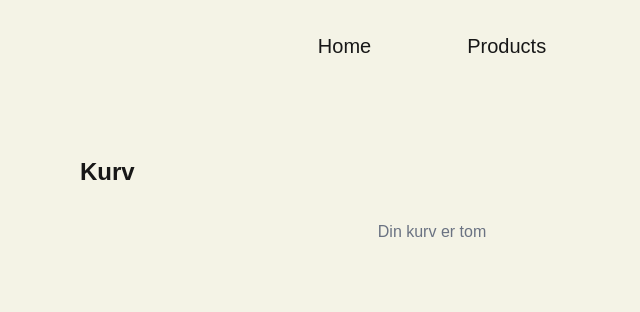
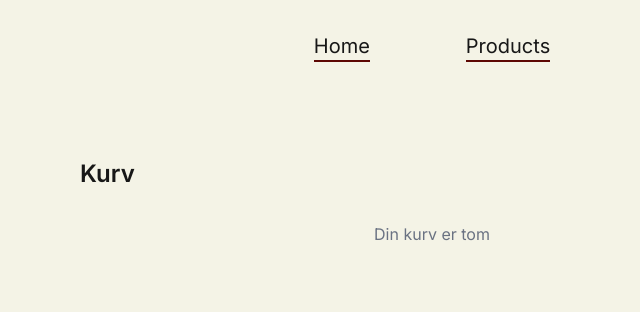
Before and after one commit to eydbjorgham/simpelshop2, a Next.js app: page /payment in a window 1280 px wide. Shown: the top 312 px of the page, without its empty margins (208-848 px from the left). Built offline with nearby package versions, Linux system fonts and the light colour scheme.

Commit message:
Refactor components for improved styling and structure; remove unused code and enhance button functionality

```diff
--- a/src/app/page.js
+++ b/src/app/page.js
@@ -24,7 +24,6 @@ export default function Home() {
 
           <Button
             text="Kom igang"
-            // onClick={() => console.log("Klik!")}
             href="/products"
             className="z-10"
           />
--- a/src/components/AddToCart.jsx
+++ b/src/components/AddToCart.jsx
@@ -9,10 +9,10 @@ const AddToCart = ({ id, title, price, thumbnail }) => {
   return (
     <button
       onClick={() => toggleFavorite(product)}
-      className={`w-full mt-2 py-2 px-4 cursor-pointer rounded-lg font-semibold transition-colors
-        ${isInCart
-          ? "bg-green-500 hover:bg-green-600 text-white"
-          : "bg-blue-500 hover:bg-blue-600 text-white"
+      className={`mt-2 w-fit cursor-pointer px-4 py-2 font-semibold transition-colors ${
+        isInCart
+          ? "border-2 border-(--h1-color) text-(--h1-color) transition-transform duration-200 hover:scale-105 hover:cursor-pointer"
+          : "border-0 border-b-2 border-(--h1-color) text-(--h1-color) hover:outline-2 hover:border-0"
       }`}
     >
       {isInCart ? "I kurv" : "Add to cart"}
--- a/src/components/Button.jsx
+++ b/src/components/Button.jsx
@@ -1,4 +1,3 @@
-// import { useState } from "react";
 import Link from "next/link";
 
 const Button = ({ text, href = "#" }) => {
@@ -8,7 +7,7 @@ const Button = ({ text, href = "#" }) => {
         className={
           "z-10 w-fit border-0 border-b-2 border-(--h1-color) bg-transparent p-2 text-3xl font-semibold text-(--h1-color) transition-transform duration-200 hover:scale-105 hover:cursor-pointer"
         }
-        //   onClick={onClick}
+
       >
         {text}
       </div>
--- a/src/components/Kurv.jsx
+++ b/src/components/Kurv.jsx
@@ -2,50 +2,65 @@
 import useStore from "@/store/favorit";
 import Image from "next/image";
 import Link from "next/link";
+import { Inter } from "next/font/google";
+
+const inter = Inter({
+  subsets: ["latin"],
+  weight: ["300", "400", "600"],
+});
 
 const Kurv = ({ variant }) => {
   const { favorite, toggleFavorite } = useStore();
   const totalPrice = favorite.reduce((sum, item) => sum + item.price, 0);
 
   return (
-    <div className={variant === "payment" ? "" : "bg-white rounded-2xl shadow-lg p-6 sticky top-6"}>
-      <h2 className="text-2xl font-bold mb-4">Kurv</h2>
+    <div
+      className={
+        variant === "payment"
+          ? ""
+          : "sticky top-6 rounded-2xl bg-white p-6 shadow-lg"
+      }
+    >
+      <div className={inter.className}>
+        <h2 className="mb-4 text-2xl font-bold">Kurv</h2>
 
         {favorite.length === 0 ? (
-        <p className="text-gray-500 text-center py-4">Din kurv er tom</p>
-      )
-      :
-      (
+          <p className="py-4 text-center text-gray-500">Din kurv er tom</p>
+        ) : (
           <>
-          <div className="space-y-3 max-h-96 overflow-y-auto">
+            <div className="max-h-96 space-y-3 overflow-y-auto">
               {favorite.map((item) => (
-              <div key={item.id} className="flex justify-between items-start border-b pb-3">
+                <div
+                  key={item.id}
+                  className="flex items-start justify-between border-b pb-3"
+                >
                   {variant === "payment" && item.thumbnail && (
                     <Image
                       src={item.thumbnail}
                       alt="billede"
                       width={80}
                       height={80}
-                    className="rounded-lg object-cover mr-3"
+                      className="mr-3 rounded-lg object-cover"
                     />
                   )}
                   <div className="flex-1">
-                  <h3 className="font-semibold text-sm">{item.title}</h3>
-                  <p className="text-gray-600 text-sm">{item.price} $</p>
+                    <h3 className="text-sm font-semibold">{item.title}</h3>
+                    <p className="text-sm text-gray-600">{item.price} $</p>
                   </div>
-
                 </div>
               ))}
             </div>
 
             <div className="mt-4 pt-4">
-            <div className="flex justify-between items-center">
+              <div className="flex items-center justify-between">
                 <span className="text-lg font-bold">Total:</span>
-              <span className="text-lg font-bold">{totalPrice.toFixed(2)} $</span>
+                <span className="text-lg font-bold">
+                  {totalPrice.toFixed(2)} $
+                </span>
               </div>
               {variant !== "payment" && (
                 <Link href="/payment" className="block">
-                <button className="border cursor-pointer p-4 mt-6 w-full rounded-2xl radius-lg bg-blue-500 text-white hover:bg-blue-600 transition-colors">
+                  <button className="mt-6 w-full cursor-pointer border-0 border-b-2 border-(--h1-color) p-4 text-lg font-semibold hover:outline-2 hover:outline-(--h1-color)">
                     Gå til betaling
                   </button>
                 </Link>
@@ -54,6 +69,7 @@ const Kurv = ({ variant }) => {
           </>
         )}
       </div>
+    </div>
   );
 };
 
--- a/src/components/Navbar.jsx
+++ b/src/components/Navbar.jsx
@@ -1,13 +1,19 @@
 import Link from "next/link";
+import { Inter } from "next/font/google";
+
+const inter = Inter({
+  subsets: ["latin"],
+  weight: ["300", "400", "600"],
+});
 
 const Navbar = () => {
   return (
-    <nav>
+    <nav className={inter.className}>
       <ul className="sticky flex justify-center space-x-24 p-8 text-xl">
-        <li>
+        <li className="w-fit border-0 border-b-2 border-(--h1-color) transition-transform duration-200 hover:scale-105 hover:cursor-pointer">
           <Link href="/">Home</Link>
         </li>
-        <li>
+        <li className="w-fit border-0 border-b-2 border-(--h1-color) transition-transform duration-200 hover:scale-105 hover:cursor-pointer">
           <Link href="/products">Products</Link>
         </li>
       </ul>
--- a/src/components/ProductCard.jsx
+++ b/src/components/ProductCard.jsx
@@ -2,6 +2,12 @@ import Image from "next/image";
 import Link from "next/link";
 import { Suspense } from "react";
 import AddToCart from "./AddToCart";
+import { Inter } from "next/font/google";
+
+const inter = Inter({
+  subsets: ["latin"],
+  weight: ["300", "400", "600"],
+});
 
 const ProductCard =  ({ category } ) => {
 return (
@@ -19,9 +25,13 @@ const FetchProducts = async ( { category } ) => {
   const response = await fetch(url);
   const {products} = await response.json();
   return (
-    <div className="grid grid-cols-1 md:grid-cols-2 lg:grid-cols-3 gap-6">
+    <div className="grid grid-cols-1 gap-6 md:grid-cols-2 lg:grid-cols-3">
       {products.map((product) => (
-        <div key={product.id} className="rounded-2xl bg-white shadow-lg p-4 hover:shadow-xl transition-shadow">
+        <div
+          key={product.id}
+          className="rounded-2xl bg-white p-4 shadow-lg transition-shadow hover:shadow-xl"
+        >
+          <div className={inter.className}>
             <Link href={`/products/${product.id}`}>
               <Image
                 src={product.thumbnail}
@@ -29,12 +39,20 @@ const FetchProducts = async ( { category } ) => {
                 alt="product image"
                 width={300}
                 height={200}
-              className="w-full rounded-2xl mb-4"
+                className="mb-4 w-full rounded-2xl"
               />
-            <h2 className="text-s mr-2 mb-2">{product.title}</h2>
-            <p className="text-s mb-2">{product.price} $</p>
+              <h2 className="mr-2 mb-2 text-xl font-semibold text-(--h1-color)">
+                {product.title}
+              </h2>
+              <p className="text-s mb-2 text-(--h1-color)">{product.price} $</p>
             </Link>
-          <AddToCart id={product.id} title={product.title} price={product.price} thumbnail={product.thumbnail} />
+            <AddToCart
+              id={product.id}
+              title={product.title}
+              price={product.price}
+              thumbnail={product.thumbnail}
+            />
+          </div>
         </div>
       ))}
     </div>
```
Lines whose indentation alone changed are shown as unchanged.
